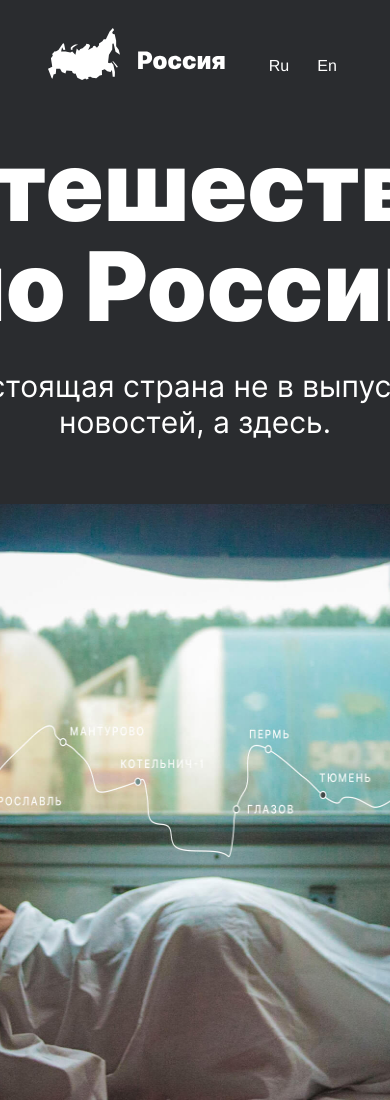
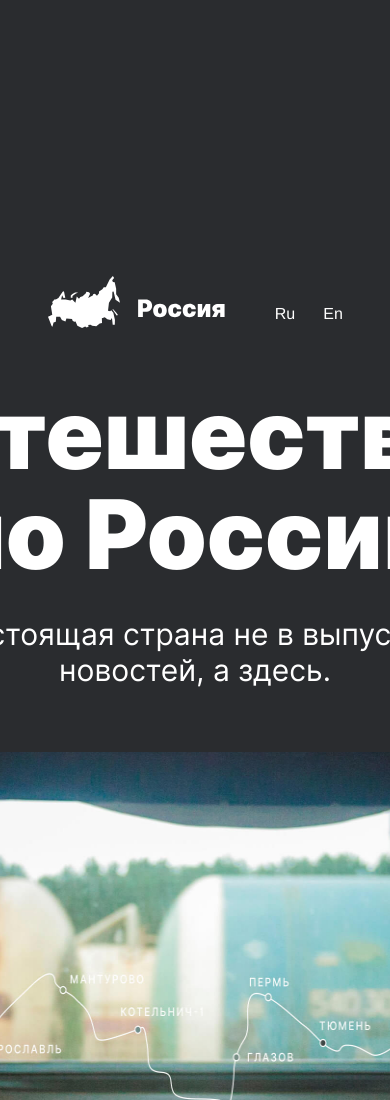
Before and after one commit to Grantoom/russian-travel, a plain HTML site: page index.html in a window 390 px wide. Shown: the top 1100 px of the page. Drawn offline with Linux system fonts and the light colour scheme.

Commit message:
add grid

```diff
--- a/blocks/header/header.css
+++ b/blocks/header/header.css
@@ -4,6 +4,6 @@
     align-items: flex-end;
     align-content: space-between;
     max-width: 1184px;
-    max-height: 52px;
+    height: 52px;
     margin: 28px 48px 0;
   }
--- a/pages/index.css
+++ b/pages/index.css
@@ -352,3 +352,17 @@
     margin: 0;
     padding: 0;
 }
+
+@media screen and (max-width: 756px) {
+    .header {
+        width: 300px;
+        height: 300px;
+    }
+}
+
+@media screen and (max-width: 756px) {
+    .intro {
+        width: 300px;
+        height: 300px;
+    }
+}
```
